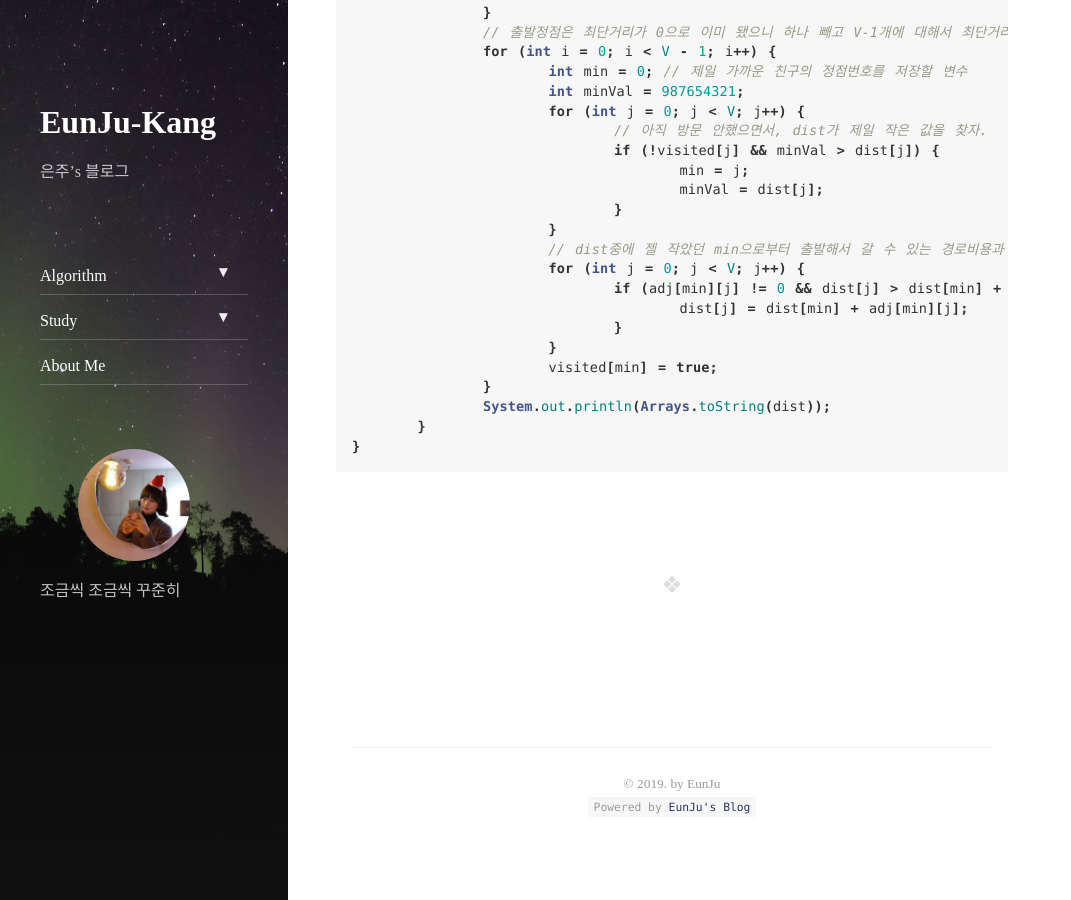
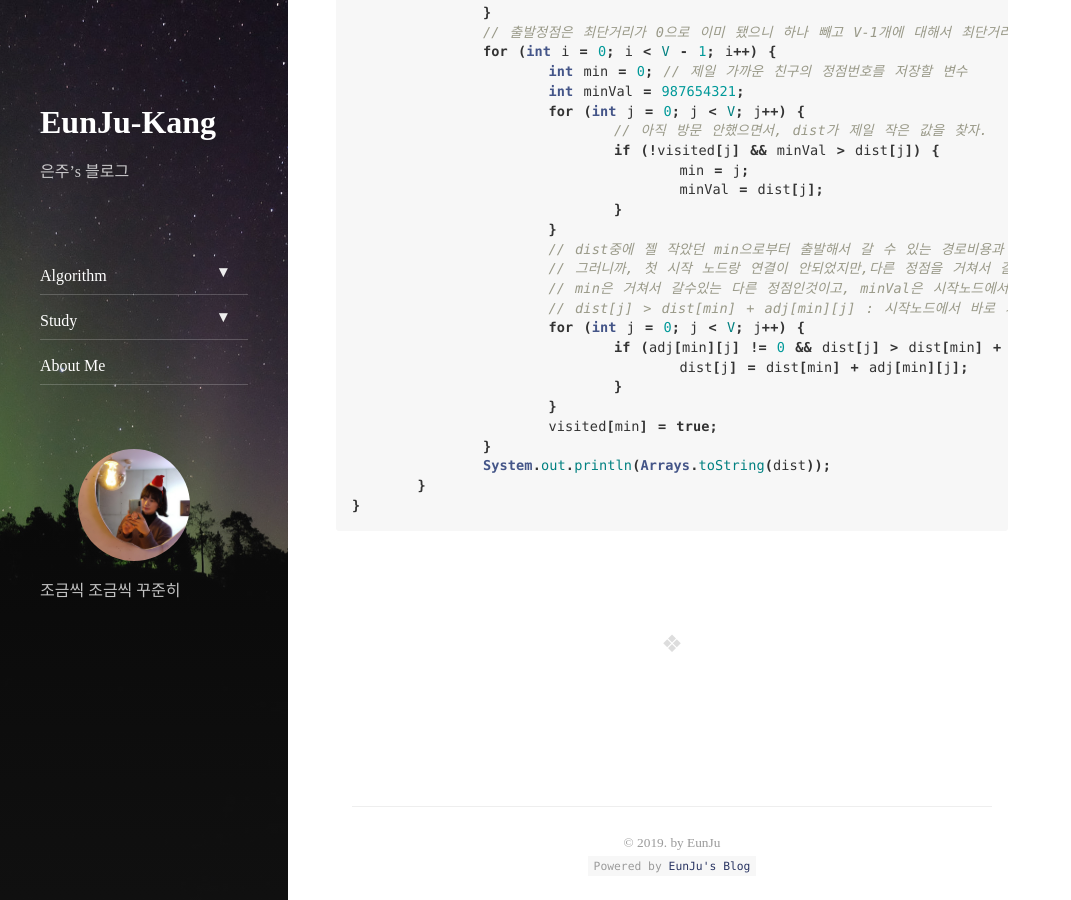
Before and after one commit to EunJu-Kang/EunJu-Kang.github.io, a Jekyll site: the page built from _posts/2020-02-23-study-4-최단경로.md, in a window 1280 px wide and 900 px high, scrolled down 2023 px. Shown: the whole window, without its empty margins (0-1071 px from the left). Built offline with Jekyll 4.4.1, drawn with Linux system fonts in a browser that asks for light colours; nearby versions of some CDN libraries.

Commit message:
Update 2020-02-23-study-4-최단경로.md

```diff
--- a/_posts/2020-02-23-study-4-최단경로.md
+++ b/_posts/2020-02-23-study-4-최단경로.md
@@ -78,6 +78,9 @@ public class Dijkstra {
 				}
 			}
 			// dist중에 젤 작았던 min으로부터 출발해서 갈 수 있는 경로비용과 기존에 알고있던 경로비용 중 작은값으로 dist업데이트
+			// 그러니까, 첫 시작 노드랑 연결이 안되었지만,다른 정점을 거쳐서 갈 수 있는 최단경로를 찾는다.
+			// min은 거쳐서 갈수있는 다른 정점인것이고, minVal은 시작노드에서 min까지의 최단경로이다.
+			// dist[j] > dist[min] + adj[min][j] : 시작노드에서 바로 가는것과, 거쳐서 가는 것중 최소인 것을 찾는 것
 			for (int j = 0; j < V; j++) {
 				if (adj[min][j] != 0 && dist[j] > dist[min] + adj[min][j]) {
 					dist[j] = dist[min] + adj[min][j];
```
